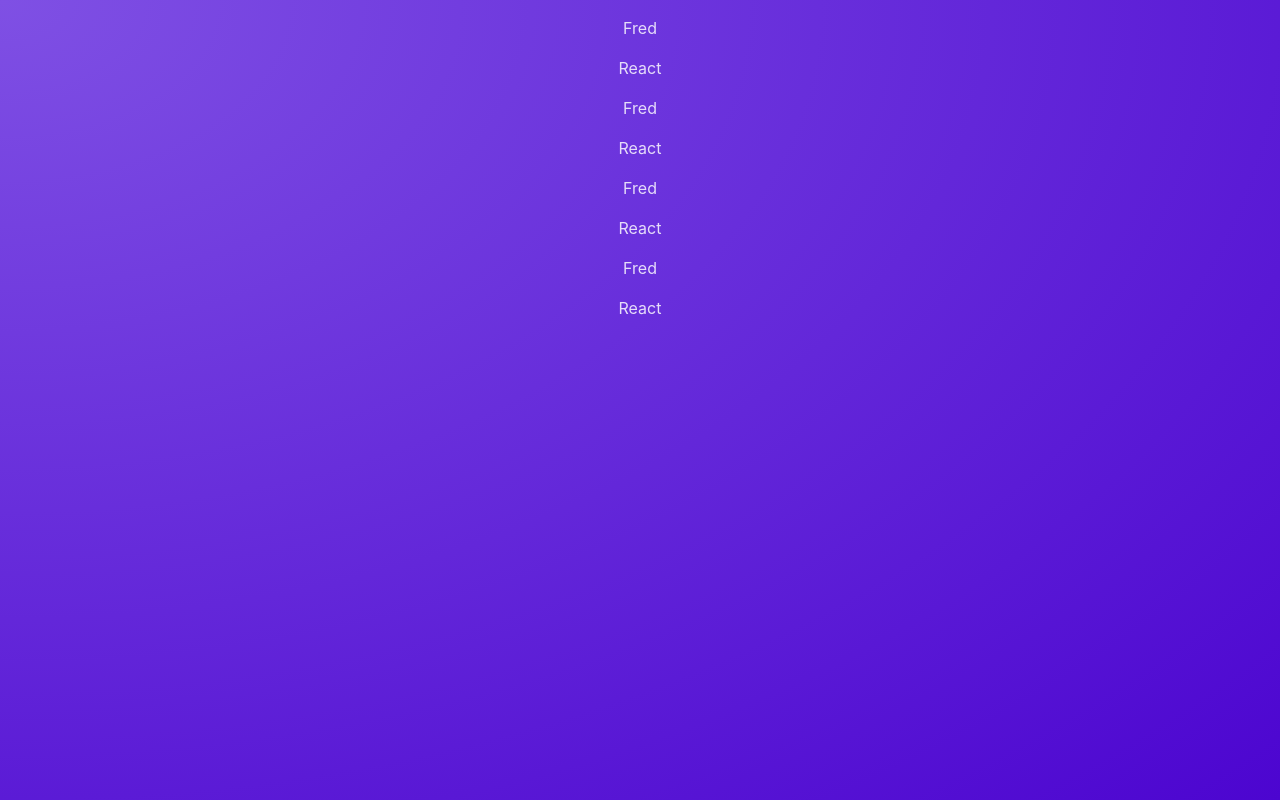
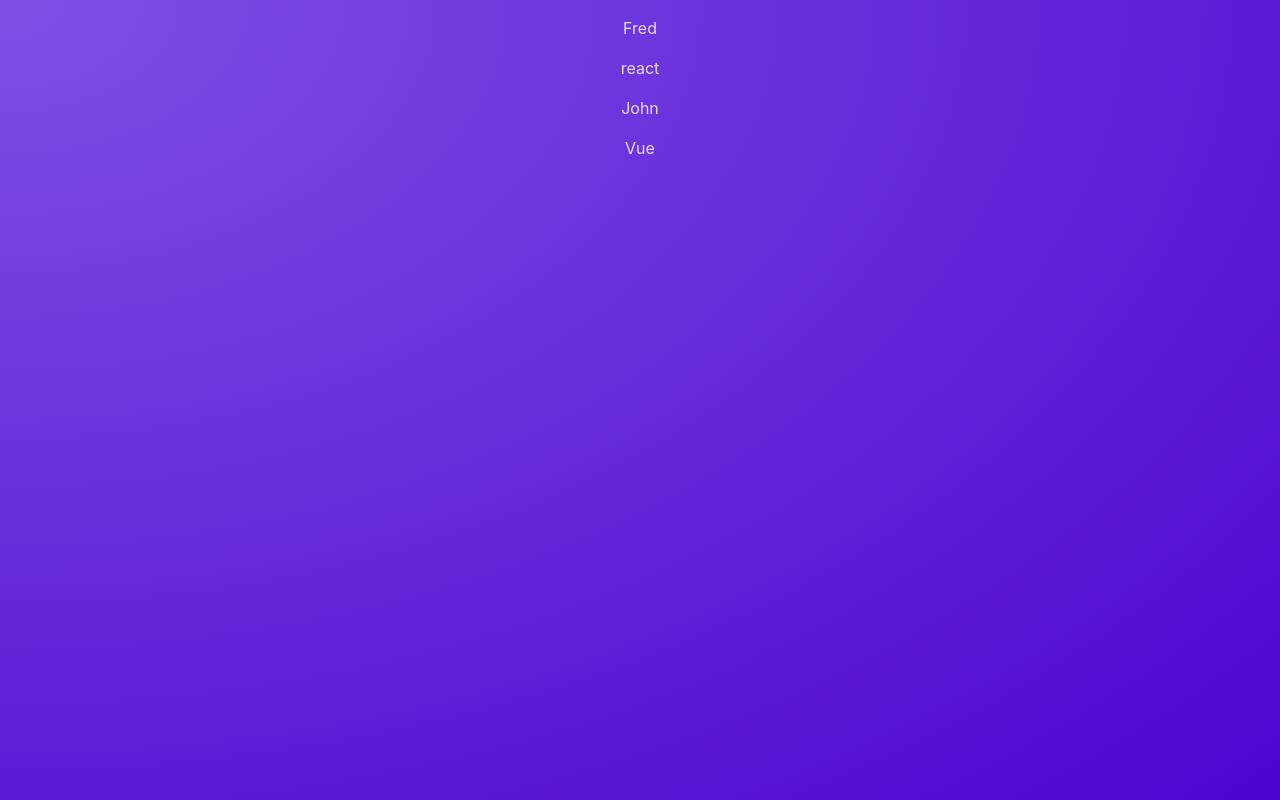
Before and after one commit to fredericreact/reactSummary, a React (Vite) app: page / in a window 1280 px wide. Built offline with nearby package versions, Linux system fonts and the light colour scheme.

Commit message:
Passing Data to Components with Props

```diff
--- a/src/App.jsx
+++ b/src/App.jsx
@@ -1,11 +1,11 @@
 import Post from './components/Post'
+
+
 
 function App() {
   return <main>
-    <Post/>
-    <Post/>
-    <Post/>
-    <Post/>
+    <Post author="Fred" body="react"/>
+    <Post author="John" body="Vue"/>
   </main>;
 }
 
--- a/src/components/Post.jsx
+++ b/src/components/Post.jsx
@@ -1,12 +1,11 @@
-const names = ['Fred', 'John']
 
-const Post = () => {
-    const chosenName=Math.random() >0.5 ? names[0] : names[1]
+
+const Post = (props) => {
 
     return (
     <div>
-        <p>{chosenName}</p>
-        <p>React</p>
+        <p>{props.author}</p>
+        <p>{props.body}</p>
     </div>
     )
 }
```
